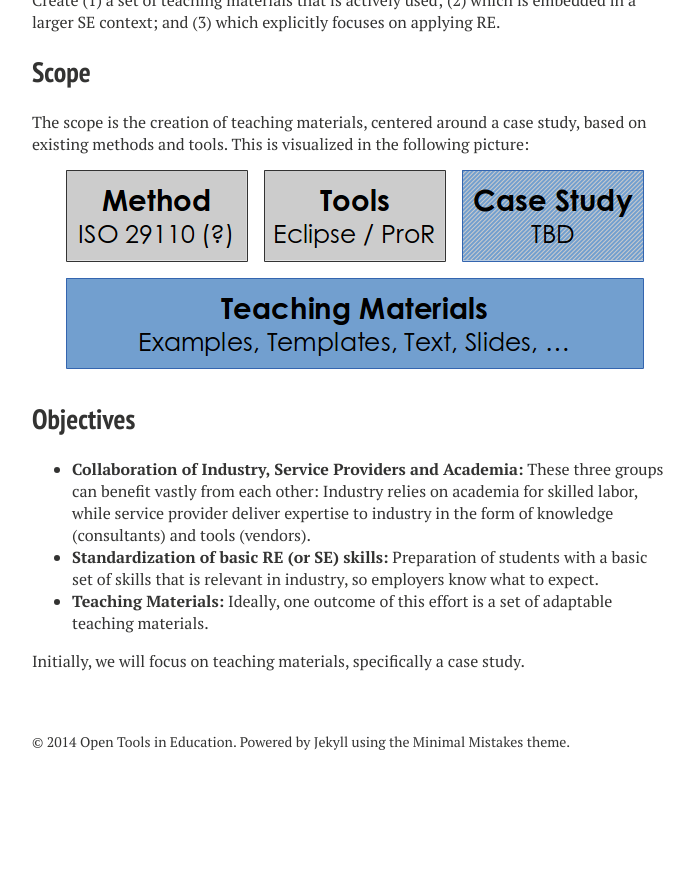
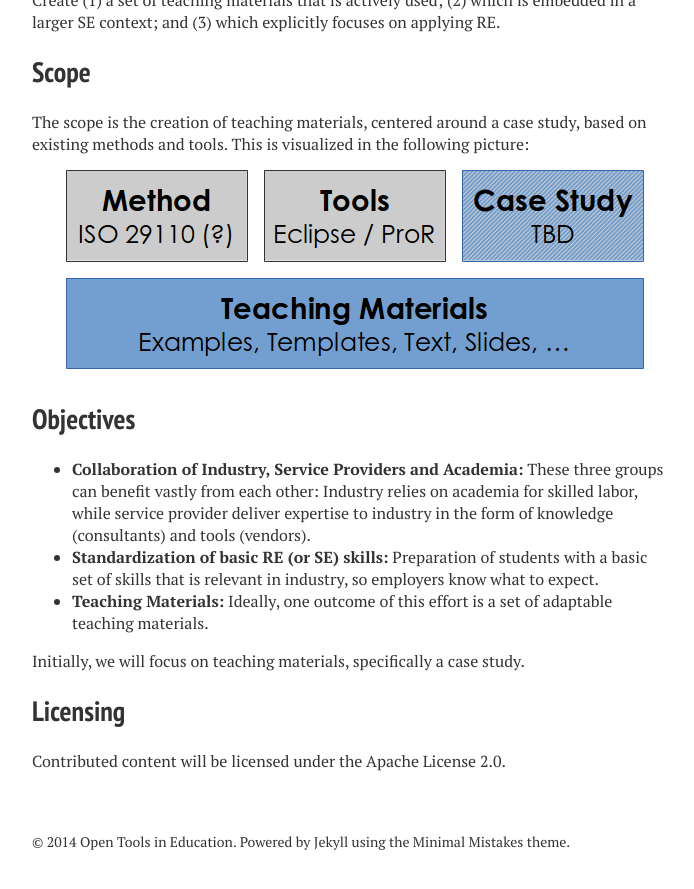
Before and after one commit to jastram/teaching, a Jekyll site: the page built from index.md, in a window 1280 px wide and 900 px high, scrolled down 684 px. Shown: the top 889 px of the window, without its empty margins (288-982 px from the left). Built offline with Jekyll 4.4.1, drawn with Linux system fonts in a browser that asks for light colours; nearby versions of some CDN libraries; before the commit the page ends 1484 px from its top, so only the background shows below that.

Commit message:
Adding license info

```diff
--- a/index.md
+++ b/index.md
@@ -29,3 +29,7 @@ The scope is the creation of teaching materials, centered around a case study, b
 *    **Teaching Materials:** Ideally, one outcome of this effort is a set of adaptable teaching materials.
 
 Initially, we will focus on teaching materials, specifically a case study.
+
+## Licensing
+
+Contributed content will be licensed under the Apache License 2.0.
```
